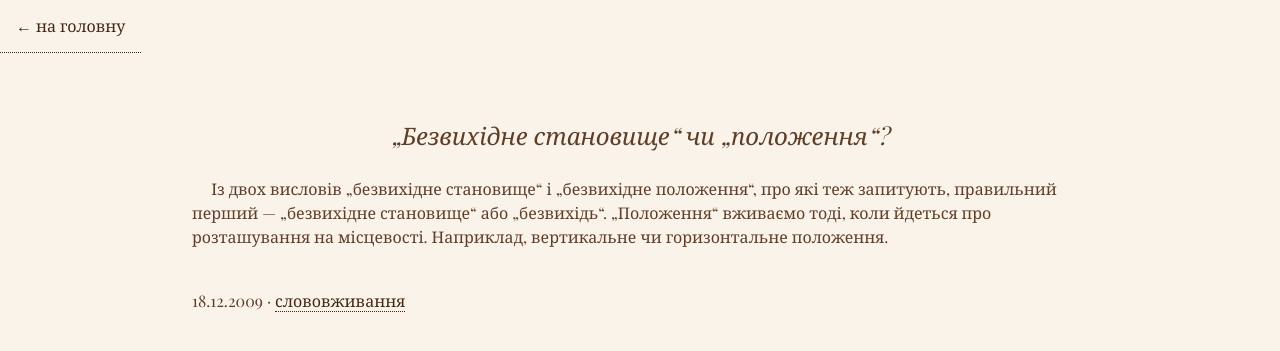
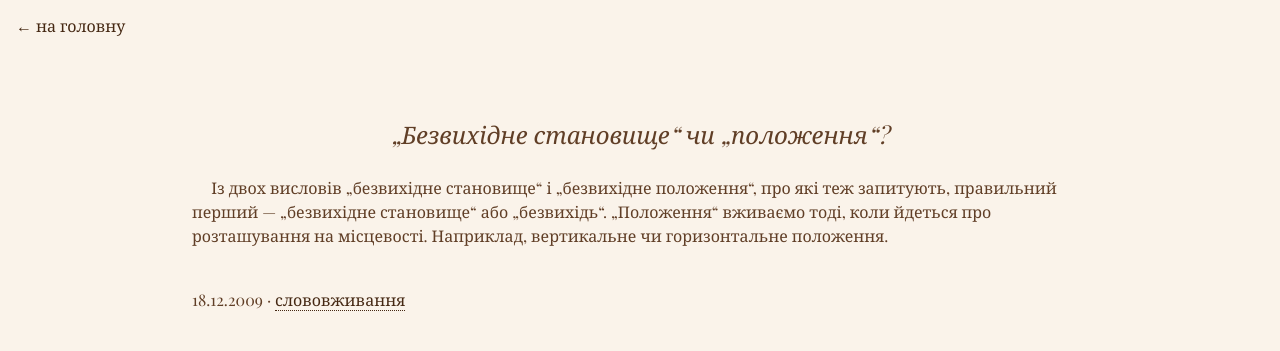
Before and after one commit to ponomariv/ponomariv.github.io, a Jekyll site: the page built from _posts/2009-12-18-bezvyhidne-stanovyshche-chy-polozhennja.md, in a window 1280 px wide. Shown: the top 351 px of the page. Built offline with Jekyll 4.4.1, drawn with Linux system fonts in a browser that asks for light colours; some web fonts are replaced.

Commit message:
Update _main.scss

```diff
--- a/_sass/_main.scss
+++ b/_sass/_main.scss
@@ -30,7 +30,8 @@ nav ul {
   color: #a38972;
   text-align: center;
   padding: 14px 16px;
-  text-decoration: none !important;
+  text-decoration: none;
+  border-bottom: none !important;
 }
 
 .navbar a:hover {
```
